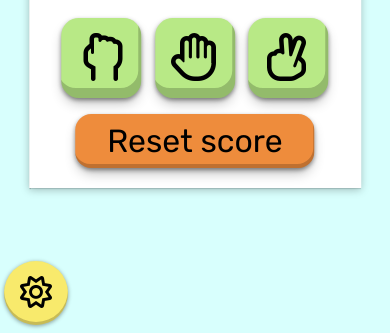
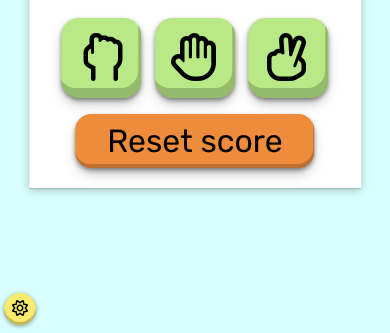
Before and after one commit to taina-arj/calculadora, a plain HTML site: page index.html in a window 390 px wide. Shown: the part 511-844 px from the top of the page. Drawn offline with Linux system fonts and the light colour scheme.

Commit message:
Update style.css

```diff
--- a/css/style.css
+++ b/css/style.css
@@ -148,6 +148,10 @@ main > h1 {
     margin: 0em 0.1em;
   }
   .dark-mode-btn {
+    width: 2rem;
+    height: 2rem;
+    font-size: 1rem;
+
     bottom: 1%;
     left: 1%;
   }
```
